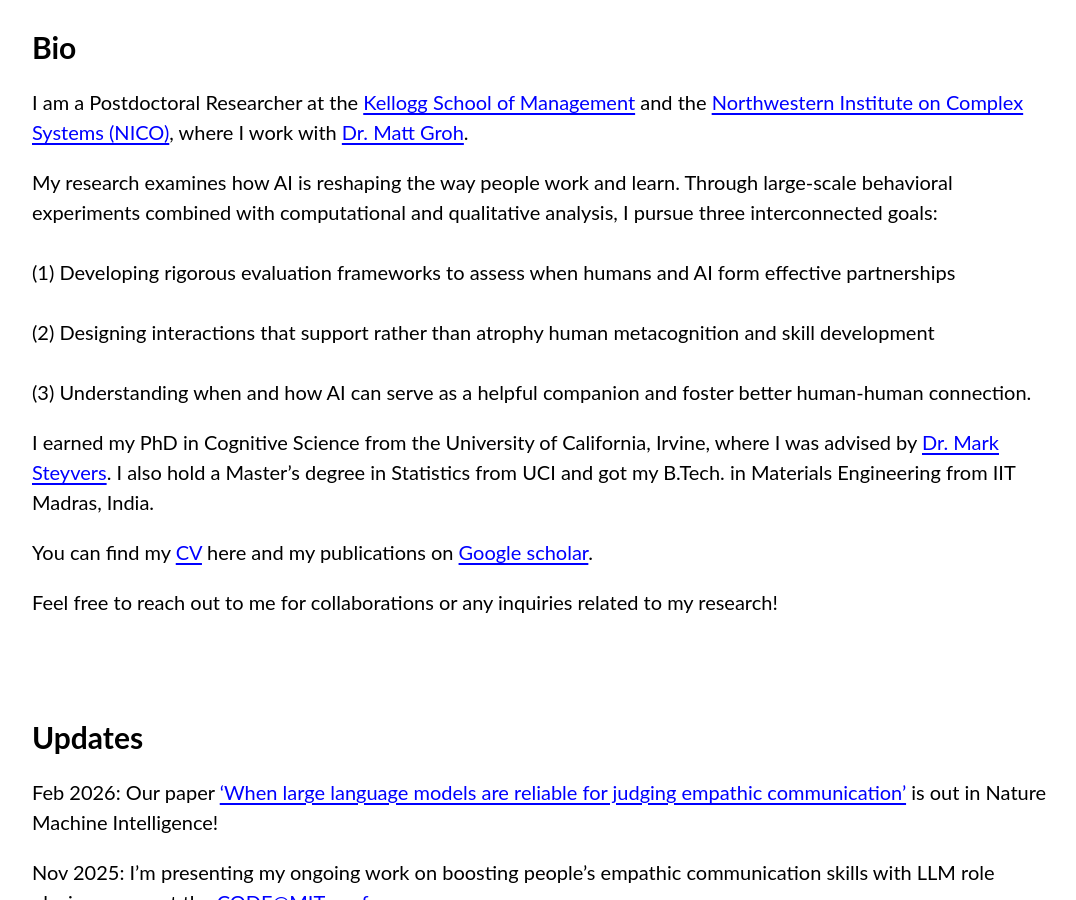
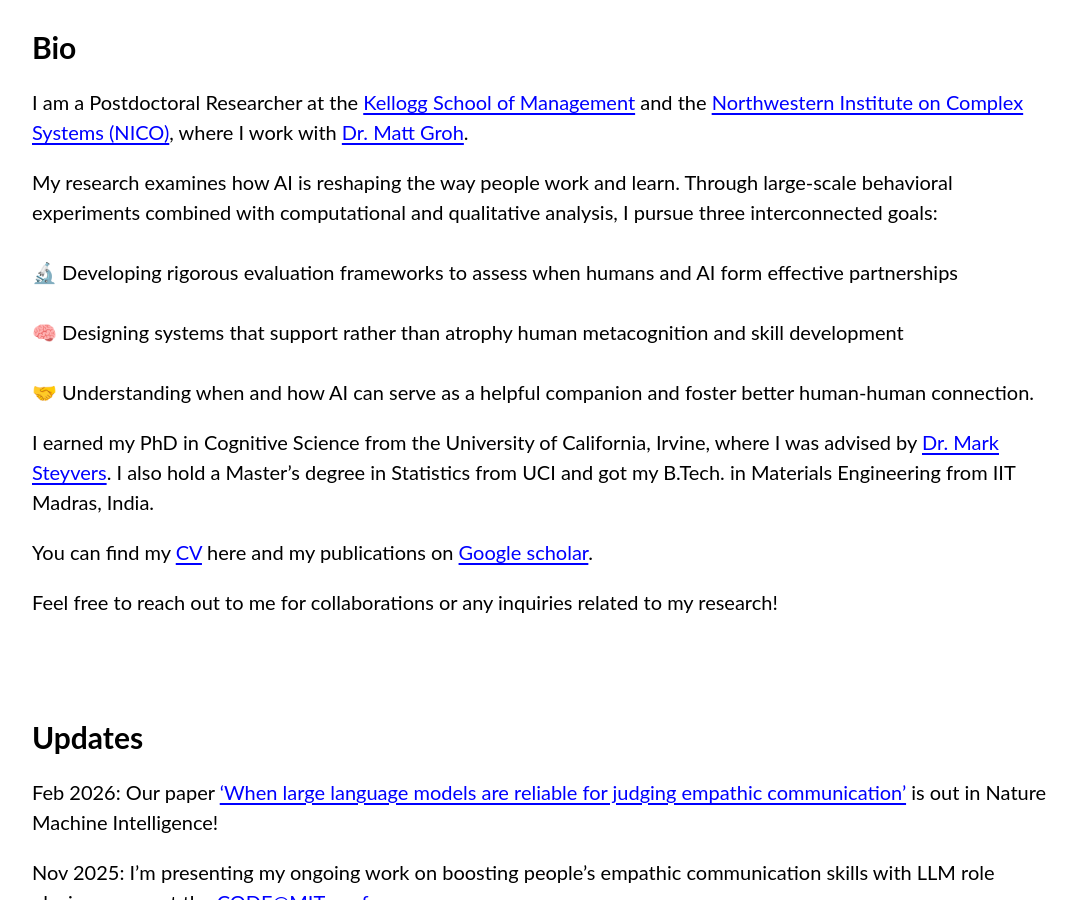
Before and after one commit to aakriti1kumar/aakriti1kumar.github.io, a Jekyll site: the page built from index.md, in a window 1280 px wide and 900 px high, scrolled down 555 px. Shown: the whole window, without its empty margins (96-1172 px from the left). Built offline with Jekyll 4.4.1, drawn with Linux system fonts in a browser that asks for light colours; our own code applies the rules of GitHub Pages for plain Markdown files; Markdown is read by kramdown in place of the engine named in the settings.

Commit message:
Enhance research goals with emoji for emphasis
Updated research description with emoji for clarity.

```diff
--- a/index.md
+++ b/index.md
@@ -7,8 +7,9 @@
 
 I am a Postdoctoral Researcher at the [Kellogg School of Management](https://www.kellogg.northwestern.edu/) and the [Northwestern Institute on Complex Systems (NICO)](https://www.nico.northwestern.edu/), where I work with [Dr. Matt Groh](https://mattgroh.com/).
 
-My research examines how AI is reshaping the way people work and learn. Through large-scale behavioral experiments combined with computational and qualitative analysis, I pursue three interconnected goals: <br><br> (1) Developing rigorous evaluation frameworks to assess when humans and AI form effective partnerships <br><br> (2) Designing interactions that support rather than atrophy human metacognition and skill development <br><br>
-(3) Understanding when and how AI can serve as a helpful companion and foster better human-human connection.
+My research examines how AI is reshaping the way people work and learn. Through large-scale behavioral experiments combined with computational and qualitative analysis, I pursue three interconnected goals: <br><br> 🔬 Developing rigorous evaluation frameworks to assess when humans and AI form effective partnerships <br><br>
+🧠 Designing systems that support rather than atrophy human metacognition and skill development <br><br>
+🤝 Understanding when and how AI can serve as a helpful companion and foster better human-human connection.
 
 I earned my PhD in Cognitive Science from the University of California, Irvine, where I was advised by [Dr. Mark Steyvers](https://steyvers.socsci.uci.edu/). I also hold a Master's degree in Statistics from UCI and got my B.Tech. in Materials Engineering from IIT Madras, India.
 
```
